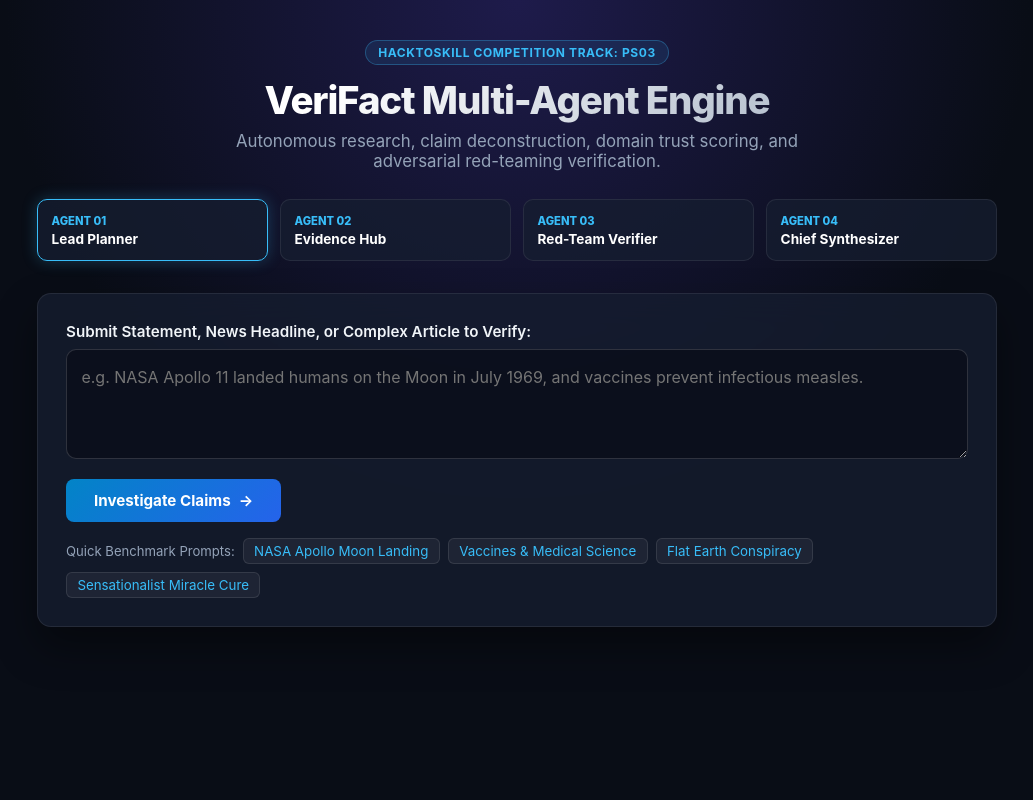
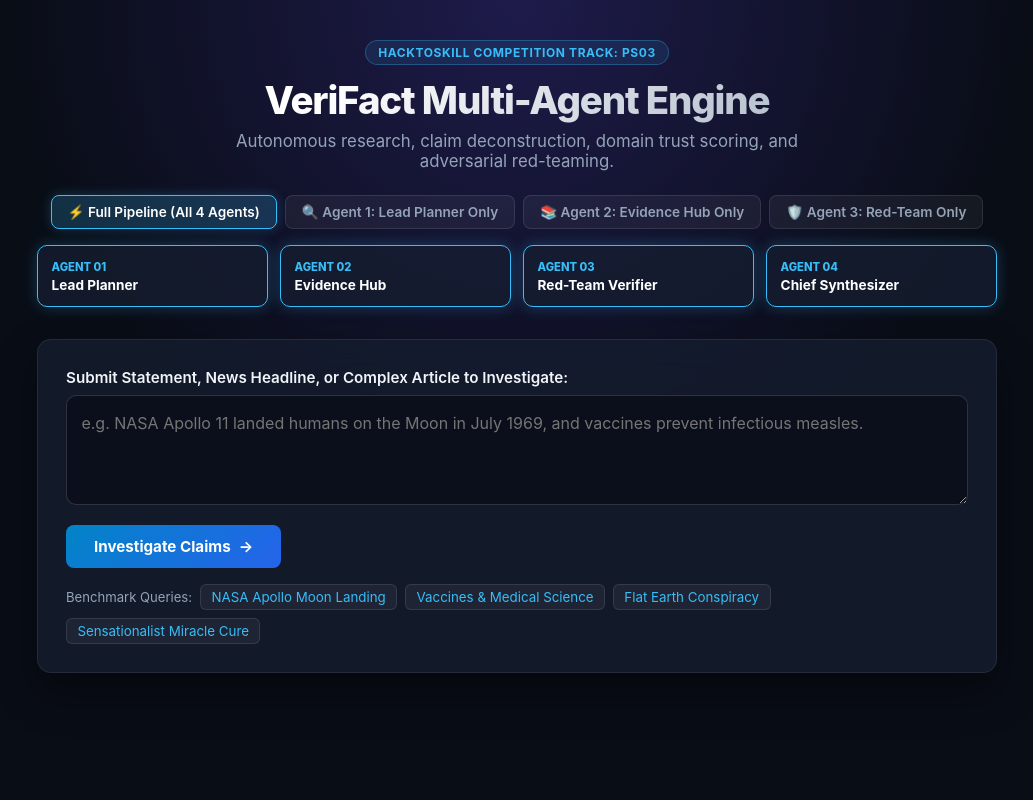
Before and after one commit to ankit766890/verifact-multiagent, a FastAPI app: page / in a window 1280 px wide. Shown: the whole page, without its empty margins (123-1156 px from the left). Run offline with FastAPI, Linux system fonts and the light colour scheme.

Commit message:
feat: add interactive agent mode switcher (Pipeline, Planner, Evidence, RedTeam)

```diff
--- a/src/main.py
+++ b/src/main.py
@@ -6,7 +6,7 @@ from pydantic import BaseModel, Field
 
 from src.core.config import settings
 from src.agents.orchestrator import Orchestrator
-from src.models.schemas import ResearchDossier
+from src.models.schemas import ResearchDossier, ExecutionMode
 
 
 app = FastAPI(
@@ -34,6 +34,10 @@ class FactCheckRequest(BaseModel):
         description="Factual statement or claim to investigate",
         examples=["NASA Apollo 11 landed humans on the Moon in 1969."]
     )
+    mode: ExecutionMode = Field(
+        default=ExecutionMode.PIPELINE,
+        description="Execution mode: PIPELINE (all 4 agents), PLANNER, EVIDENCE, or REDTEAM"
+    )
 
 
 @app.get("/health", tags=["System"])
@@ -43,6 +47,7 @@ def health_check():
         "status": "healthy",
         "service": settings.APP_NAME,
         "version": settings.APP_VERSION,
+        "supported_modes": ["PIPELINE", "PLANNER", "EVIDENCE", "REDTEAM"],
         "agents": ["LeadPlannerAgent", "EvidenceHubAgent", "RedTeamVerifierAgent", "ChiefSynthesizerAgent"]
     }
 
@@ -50,11 +55,11 @@ def health_check():
 @app.post("/api/v1/verify", response_model=ResearchDossier, tags=["Fact-Checking"])
 def verify_statement(request: FactCheckRequest):
     """
-    Submits a query to the multi-agent pipeline for claim deconstruction,
-    evidence retrieval, adversarial cross-examination, and synthesis.
+    Submits a query to the multi-agent pipeline.
+    Supports running all agents cooperatively or targeting an isolated agent.
     """
     try:
-        dossier = orchestrator.run(request.statement)
+        dossier = orchestrator.run(request.statement, mode=request.mode)
         return dossier
     except ValueError as val_err:
         raise HTTPException(
--- a/src/templates/index.html
+++ b/src/templates/index.html
@@ -18,7 +18,6 @@
       --success: #10b981;
       --danger: #ef4444;
       --warning: #f59e0b;
-      --accent-purple: #a855f7;
       --font: -apple-system, BlinkMacSystemFont, "Segoe UI", Roboto, Helvetica, Arial, sans-serif;
     }
 
@@ -34,15 +33,9 @@
       align-items: center;
     }
 
-    .container {
-      width: 100%;
-      max-width: 960px;
-    }
+    .container { width: 100%; max-width: 960px; }
 
-    header {
-      text-align: center;
-      margin-bottom: 2rem;
-    }
+    header { text-align: center; margin-bottom: 2rem; }
 
     .badge-top {
       display: inline-block;
@@ -68,19 +61,42 @@
       margin-bottom: 0.5rem;
     }
 
-    header p {
-      color: var(--text-muted);
-      font-size: 1.05rem;
-      max-width: 650px;
-      margin: 0 auto;
+    header p { color: var(--text-muted); font-size: 1.05rem; max-width: 650px; margin: 0 auto; }
+
+    /* Interactive Agent Mode Selector */
+    .mode-bar {
+      display: flex;
+      justify-content: center;
+      gap: 0.5rem;
+      margin: 1.5rem 0 1rem 0;
+      flex-wrap: wrap;
     }
 
-    /* Agent Architecture Pipeline visualization */
+    .mode-btn {
+      background: rgba(255, 255, 255, 0.05);
+      border: 1px solid rgba(255, 255, 255, 0.1);
+      color: var(--text-muted);
+      padding: 0.5rem 1rem;
+      border-radius: 8px;
+      font-size: 0.85rem;
+      font-weight: 600;
+      cursor: pointer;
+      transition: all 0.2s;
+    }
+
+    .mode-btn.active {
+      background: rgba(56, 189, 248, 0.2);
+      border-color: var(--primary);
+      color: #fff;
+      box-shadow: 0 0 12px var(--primary-glow);
+    }
+
+    /* Pipeline Visualization */
     .pipeline-bar {
       display: grid;
       grid-template-columns: repeat(4, 1fr);
       gap: 0.75rem;
-      margin: 1.75rem 0;
+      margin-bottom: 1.75rem;
     }
 
     .agent-pill {
@@ -90,8 +106,6 @@
       padding: 0.85rem;
       text-align: left;
       transition: all 0.2s ease;
-      position: relative;
-      overflow: hidden;
     }
 
     .agent-pill.active {
@@ -107,11 +121,7 @@
       margin-bottom: 0.2rem;
     }
 
-    .agent-pill .agent-name {
-      font-size: 0.85rem;
-      font-weight: 650;
-      color: #fff;
-    }
+    .agent-pill .agent-name { font-size: 0.85rem; font-weight: 650; color: #fff; }
 
     .glass-card {
       background: var(--card-bg);
@@ -124,12 +134,7 @@
       margin-bottom: 2rem;
     }
 
-    label {
-      display: block;
-      font-weight: 600;
-      font-size: 0.95rem;
-      margin-bottom: 0.5rem;
-    }
+    label { display: block; font-weight: 600; font-size: 0.95rem; margin-bottom: 0.5rem; }
 
     textarea {
       width: 100%;
@@ -145,11 +150,7 @@
       transition: all 0.2s;
     }
 
-    textarea:focus {
-      outline: none;
-      border-color: var(--primary);
-      box-shadow: 0 0 10px var(--primary-glow);
-    }
+    textarea:focus { outline: none; border-color: var(--primary); box-shadow: 0 0 10px var(--primary-glow); }
 
     .btn-row {
       display: flex;
@@ -175,14 +176,7 @@
       transition: transform 0.15s, opacity 0.15s;
     }
 
-    .btn-submit:hover {
-      transform: translateY(-1px);
-      opacity: 0.95;
-    }
-
-    .btn-submit:active {
-      transform: translateY(0);
-    }
+    .btn-submit:hover { transform: translateY(-1px); opacity: 0.95; }
 
     .quick-chips {
       font-size: 0.82rem;
@@ -200,19 +194,13 @@
       padding: 0.25rem 0.65rem;
       border-radius: 6px;
       cursor: pointer;
-      transition: all 0.2s;
       color: var(--primary);
     }
 
-    .chip:hover {
-      background: rgba(56, 189, 248, 0.15);
-      border-color: var(--primary);
-    }
+    .chip:hover { background: rgba(56, 189, 248, 0.15); border-color: var(--primary); }
 
-    /* Results layout */
-    #resultsPanel {
-      display: none;
-    }
+    /* Results */
+    #resultsPanel { display: none; }
 
     .verdict-header {
       border-radius: 10px;
@@ -227,16 +215,10 @@
     .verdict-true { background: rgba(16, 185, 129, 0.15); border-left-color: var(--success); color: #6ee7b7; }
     .verdict-false { background: rgba(239, 68, 68, 0.15); border-left-color: var(--danger); color: #fca5a5; }
     .verdict-misleading { background: rgba(245, 158, 11, 0.15); border-left-color: var(--warning); color: #fde047; }
+    .verdict-context { background: rgba(56, 189, 248, 0.15); border-left-color: var(--primary); color: #7dd3fc; }
 
-    .confidence-gauge {
-      text-align: right;
-    }
-
-    .confidence-number {
-      font-size: 1.8rem;
-      font-weight: 800;
-      color: #fff;
-    }
+    .confidence-gauge { text-align: right; }
+    .confidence-number { font-size: 1.8rem; font-weight: 800; color: #fff; }
 
     .claim-card {
       background: rgba(12, 17, 33, 0.6);
@@ -246,12 +228,7 @@
       margin-bottom: 1.25rem;
     }
 
-    .claim-title {
-      font-size: 1.05rem;
-      font-weight: 700;
-      margin-bottom: 0.5rem;
-      color: #fff;
-    }
+    .claim-title { font-size: 1.05rem; font-weight: 700; margin-bottom: 0.5rem; color: #fff; }
 
     .fallacy-box {
       background: rgba(245, 158, 11, 0.08);
@@ -299,11 +276,7 @@
       color: var(--text-muted);
     }
 
-    .actions-bar {
-      display: flex;
-      gap: 0.75rem;
-      margin-top: 1rem;
-    }
+    .actions-bar { display: flex; gap: 0.75rem; margin-top: 1rem; }
 
     .btn-secondary {
       background: rgba(255, 255, 255, 0.08);
@@ -319,9 +292,7 @@
       gap: 0.4rem;
     }
 
-    .btn-secondary:hover {
-      background: rgba(255, 255, 255, 0.15);
-    }
+    .btn-secondary:hover { background: rgba(255, 255, 255, 0.15); }
 
     @media (max-width: 640px) {
       .pipeline-bar { grid-template-columns: 1fr; }
@@ -335,7 +306,23 @@
     <header>
       <div class="badge-top">Hacktoskill Competition Track: PS03</div>
       <h1>VeriFact Multi-Agent Engine</h1>
-      <p>Autonomous research, claim deconstruction, domain trust scoring, and adversarial red-teaming verification.</p>
+      <p>Autonomous research, claim deconstruction, domain trust scoring, and adversarial red-teaming.</p>
+
+      <!-- Interactive Execution Mode Switcher -->
+      <div class="mode-bar" aria-label="Execution Mode Switcher">
+        <button type="button" class="mode-btn active" id="modeBtnPipeline" onclick="setMode('PIPELINE')">
+          ⚡ Full Pipeline (All 4 Agents)
+        </button>
+        <button type="button" class="mode-btn" id="modeBtnPlanner" onclick="setMode('PLANNER')">
+          🔍 Agent 1: Lead Planner Only
+        </button>
+        <button type="button" class="mode-btn" id="modeBtnEvidence" onclick="setMode('EVIDENCE')">
+          📚 Agent 2: Evidence Hub Only
+        </button>
+        <button type="button" class="mode-btn" id="modeBtnRedteam" onclick="setMode('REDTEAM')">
+          🛡️ Agent 3: Red-Team Only
+        </button>
+      </div>
 
       <!-- Live 4-Agent Pipeline -->
       <div class="pipeline-bar" aria-label="Agent Execution Architecture">
@@ -343,15 +330,15 @@
           <div class="step-num">Agent 01</div>
           <div class="agent-name">Lead Planner</div>
         </div>
-        <div class="agent-pill" id="agent2Pill">
+        <div class="agent-pill active" id="agent2Pill">
           <div class="step-num">Agent 02</div>
           <div class="agent-name">Evidence Hub</div>
         </div>
-        <div class="agent-pill" id="agent3Pill">
+        <div class="agent-pill active" id="agent3Pill">
           <div class="step-num">Agent 03</div>
           <div class="agent-name">Red-Team Verifier</div>
         </div>
-        <div class="agent-pill" id="agent4Pill">
+        <div class="agent-pill active" id="agent4Pill">
           <div class="step-num">Agent 04</div>
           <div class="agent-name">Chief Synthesizer</div>
         </div>
@@ -361,7 +348,7 @@
     <section class="glass-card" aria-labelledby="querySection">
       <h2 id="querySection" style="display:none">Query Submission</h2>
       <form id="verifyForm">
-        <label for="statementInput">Submit Statement, News Headline, or Complex Article to Verify:</label>
+        <label for="statementInput">Submit Statement, News Headline, or Complex Article to Investigate:</label>
         <textarea
           id="statementInput"
           name="statement"
@@ -372,16 +359,16 @@
 
         <div class="btn-row">
           <button type="submit" class="btn-submit" id="submitBtn">
-            <span>Investigate Claims</span>
+            <span id="btnText">Investigate Claims</span>
             <span aria-hidden="true">&rarr;</span>
           </button>
           <span id="pipelineSpinner" style="display:none; color: var(--primary); font-size: 0.9rem;">
-            Executing multi-agent verification pipeline...
+            Executing selected agent configuration...
           </span>
         </div>
 
         <div class="quick-chips">
-          <span>Quick Benchmark Prompts:</span>
+          <span>Benchmark Queries:</span>
           <button type="button" class="chip" onclick="loadSample(1)">NASA Apollo Moon Landing</button>
           <button type="button" class="chip" onclick="loadSample(2)">Vaccines & Medical Science</button>
           <button type="button" class="chip" onclick="loadSample(3)">Flat Earth Conspiracy</button>
@@ -412,7 +399,7 @@
         </button>
       </div>
 
-      <h3 style="margin: 1.5rem 0 1rem 0; font-size: 1.15rem;">Deconstructed Propositions & Adversarial Scrutiny</h3>
+      <h3 style="margin: 1.5rem 0 1rem 0; font-size: 1.15rem;">Agent Findings & Evidence Dossier</h3>
       <div id="claimsContainer"></div>
 
       <h4 style="margin: 1.5rem 0 0.5rem 0; font-size: 0.9rem; text-transform: uppercase; color: var(--text-muted);">
@@ -424,6 +411,7 @@
 
   <script>
     let currentDossier = null;
+    let selectedMode = 'PIPELINE';
 
     const samples = {
       1: "NASA Apollo 11 landed humans on the Moon in July 1969 and left laser retroreflectors behind.",
@@ -434,6 +422,26 @@
 
     function loadSample(num) {
       document.getElementById('statementInput').value = samples[num];
+    }
+
+    function setMode(mode) {
+      selectedMode = mode;
+      ['Pipeline', 'Planner', 'Evidence', 'Redteam'].forEach(m => {
+        const btn = document.getElementById(`modeBtn${m}`);
+        if (btn) btn.classList.toggle('active', m.toUpperCase() === mode);
+      });
+
+      // Update pills
+      document.getElementById('agent1Pill').classList.toggle('active', mode === 'PIPELINE' || mode === 'PLANNER');
+      document.getElementById('agent2Pill').classList.toggle('active', mode === 'PIPELINE' || mode === 'EVIDENCE');
+      document.getElementById('agent3Pill').classList.toggle('active', mode === 'PIPELINE' || mode === 'REDTEAM');
+      document.getElementById('agent4Pill').classList.toggle('active', mode === 'PIPELINE');
+
+      const btnText = document.getElementById('btnText');
+      if (mode === 'PLANNER') btnText.innerText = 'Run Planner Agent';
+      else if (mode === 'EVIDENCE') btnText.innerText = 'Run Evidence Hub';
+      else if (mode === 'REDTEAM') btnText.innerText = 'Run Red-Team Verifier';
+      else btnText.innerText = 'Investigate Claims (All 4)';
     }
 
     document.getElementById('verifyForm').addEventListener('submit', async (e) => {
@@ -447,13 +455,12 @@
 
       submitBtn.disabled = true;
       spinner.style.display = 'inline';
-      highlightPipeline(1);
 
       try {
         const res = await fetch('/api/v1/verify', {
           method: 'POST',
           headers: { 'Content-Type': 'application/json' },
-          body: JSON.stringify({ statement: query })
+          body: JSON.stringify({ statement: query, mode: selectedMode })
         });
 
         if (!res.ok) {
@@ -468,23 +475,8 @@
       } finally {
         submitBtn.disabled = false;
         spinner.style.display = 'none';
-        resetPipeline();
       }
     });
-
-    function highlightPipeline(step) {
-      for (let i = 1; i <= 4; i++) {
-        const pill = document.getElementById(`agent${i}Pill`);
-        if (pill) pill.classList.toggle('active', i === step);
-      }
-    }
-
-    function resetPipeline() {
-      for (let i = 1; i <= 4; i++) {
-        const pill = document.getElementById(`agent${i}Pill`);
-        if (pill) pill.classList.add('active');
-      }
-    }
 
     function renderDossier(d) {
       const resultsPanel = document.getElementById('resultsPanel');
@@ -497,10 +489,11 @@
 
       vHeader.className = 'verdict-header ' + (
         d.overall_verdict === 'VERIFIED_TRUE' ? 'verdict-true' :
-        d.overall_verdict === 'VERIFIED_FALSE' ? 'verdict-false' : 'verdict-misleading'
+        d.overall_verdict === 'VERIFIED_FALSE' ? 'verdict-false' :
+        d.overall_verdict === 'CONTEXT_REQUIRED' ? 'verdict-context' : 'verdict-misleading'
       );
 
-      vTitle.innerText = d.overall_verdict.replace('_', ' ');
+      vTitle.innerText = d.overall_verdict.replace('_', ' ') + ` [Mode: ${d.execution_mode}]`;
       vSummary.innerText = d.executive_summary;
       confVal.innerText = Math.round(d.overall_confidence * 100) + '%';
 
@@ -540,10 +533,7 @@
             Category: <strong>${cl.topic_category}</strong> | Epistemic Status: <strong>${cl.epistemic_certainty}</strong>
           </div>
           ${fallacyHtml}
-          <div style="margin-top: 0.5rem;">
-            <strong style="font-size: 0.85rem; color: #fff;">Verified Primary Evidence:</strong>
-            ${sourcesHtml}
-          </div>
+          ${sourcesHtml ? `<div style="margin-top: 0.5rem;"><strong style="font-size: 0.85rem; color: #fff;">Verified Primary Evidence:</strong>${sourcesHtml}</div>` : ''}
         `;
         container.appendChild(card);
       });
```
Also changed, not shown: src/agents/orchestrator.py (+118 -20 lines), src/models/schemas.py (+8 -0 lines).
